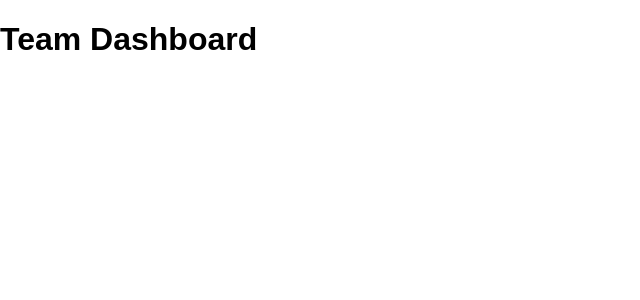
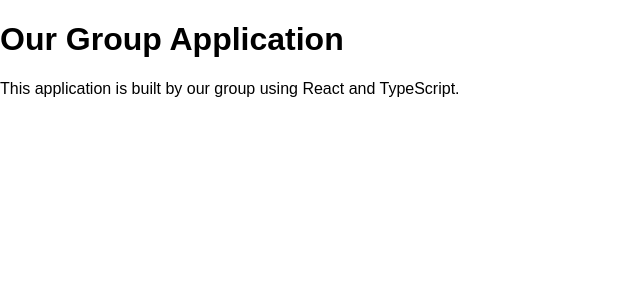
Before and after one commit to Effiong06/react-50-tasks, a React (Vite) app: page / in a window 1280 px wide. Shown: the top 300 px of the page, without its empty margins (0-640 px from the left). Built offline with nearby package versions, Linux system fonts and the light colour scheme.

Commit message:
Task 8: Add JSX heading and paragraph

```diff
--- a/src/TeamDashboard.tsx
+++ b/src/TeamDashboard.tsx
@@ -1,7 +1,8 @@
 function TeamDashboard() {
   return (
     <div>
-      <h1>Team Dashboard</h1>
+      <h1>Our Group Application</h1>
+      <p>This application is built by our group using React and TypeScript.</p>
     </div>
   );
 }
```
